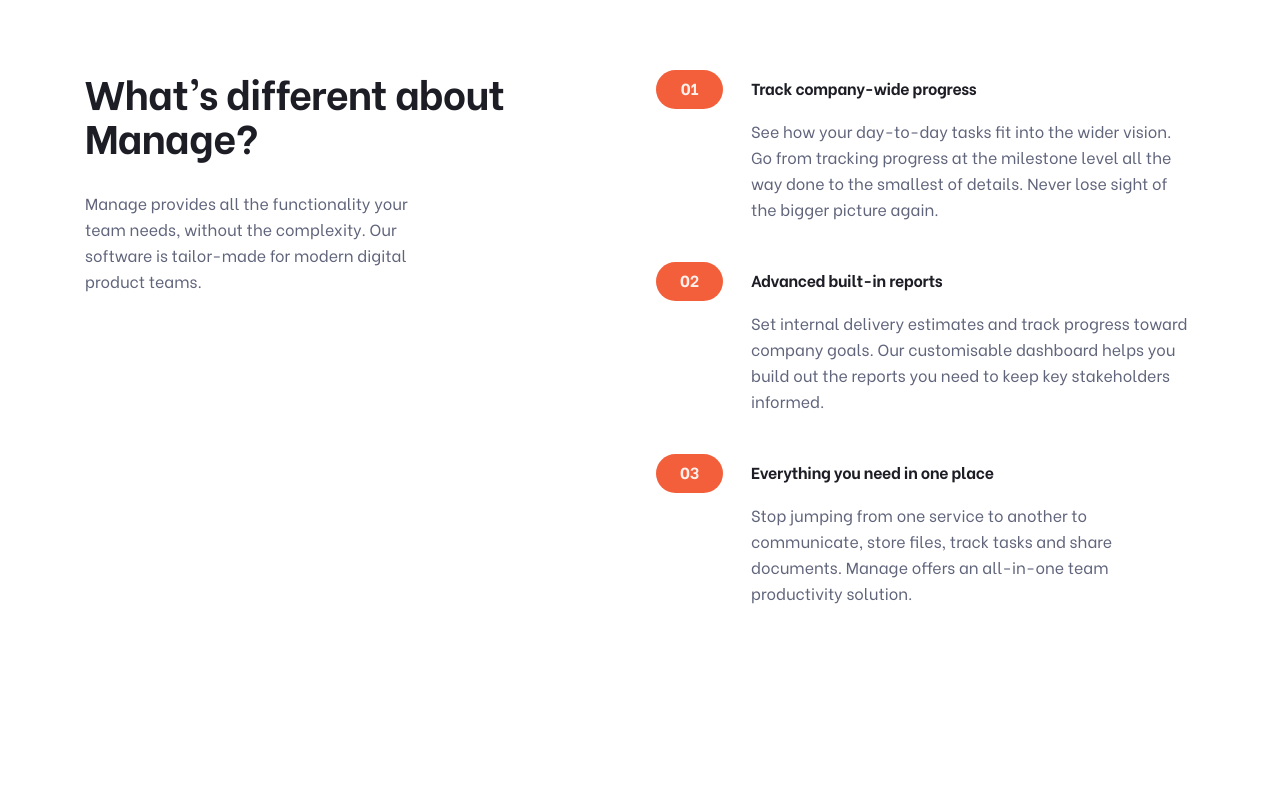
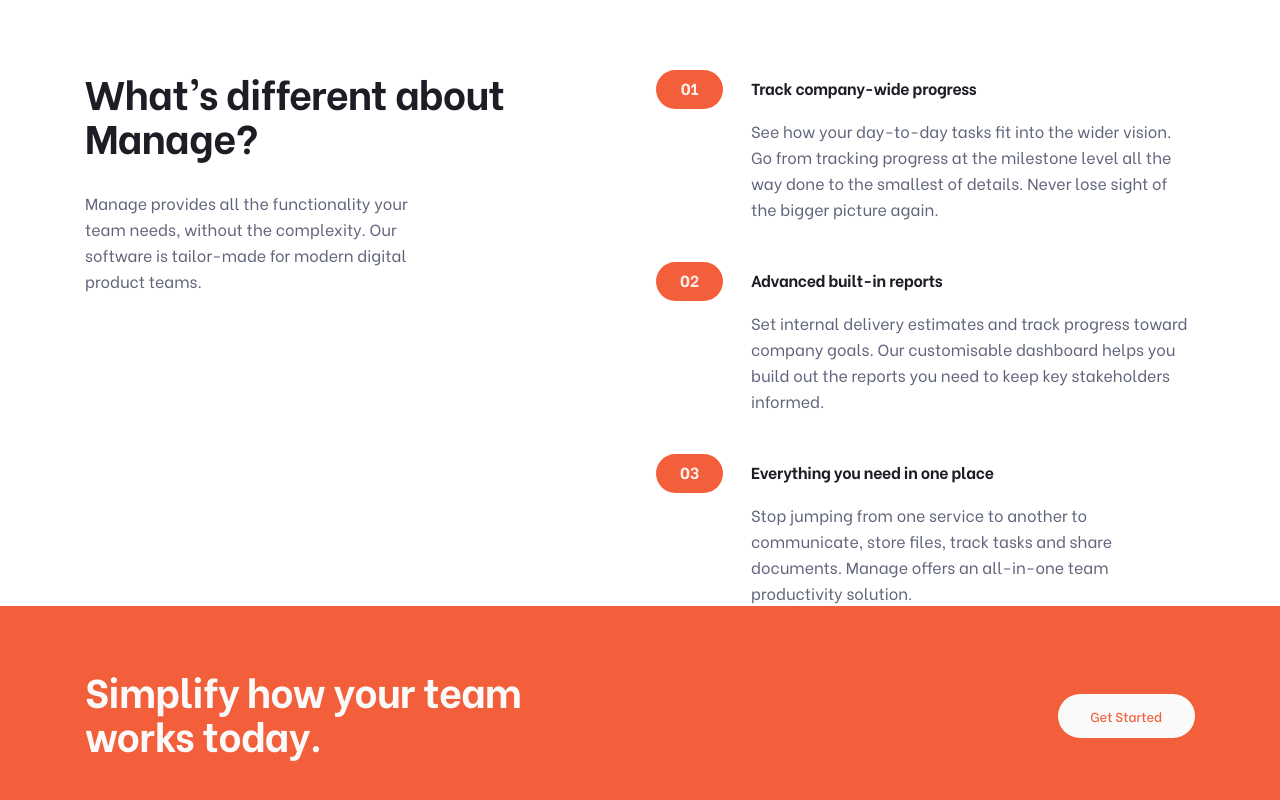
Before and after one commit to haquanq-frontendmentor/manage-landing-page, a Svelte app: page / in a window 1280 px wide. Shown: the part 767-1567 px from the top of the page. Before the commit the page ends 1373 px from the top, so only its background shows below. Built offline with nearby package versions, Linux system fonts and the light colour scheme.

Commit message:
Add component: Aside

```diff
--- a/src/App.svelte
+++ b/src/App.svelte
@@ -1,4 +1,5 @@
 <script lang="ts">
+  import Aside from "./features/Aside.svelte";
   import Features from "./features/Features.svelte";
   import Header from "./features/Header.svelte";
   import Intro from "./features/Intro.svelte";
@@ -12,3 +13,4 @@
     <Features />
   </Container>
 </main>
+<Aside />
--- /dev/null
+++ b/src/features/Aside.svelte
@@ -0,0 +1,17 @@
+<script>
+  import Button from "../components/base/Button.svelte";
+  import Container from "../layouts/Container.svelte";
+</script>
+
+<aside class="bg-orange-400 pt-[3.875rem] pb-[4.375rem]">
+  <Container>
+    <div
+      class="flex flex-col items-center gap-8 text-center md:flex-row md:items-start md:justify-between md:text-start"
+    >
+      <h2 class="text-600 max-w-120 leading-11 font-bold tracking-tight text-gray-50">
+        Simplify how your team works today.
+      </h2>
+      <Button xClass="bg-gray-50 text-orange-400 md:mt-[1.625rem]">Get Started</Button>
+    </div>
+  </Container>
+</aside>
```
